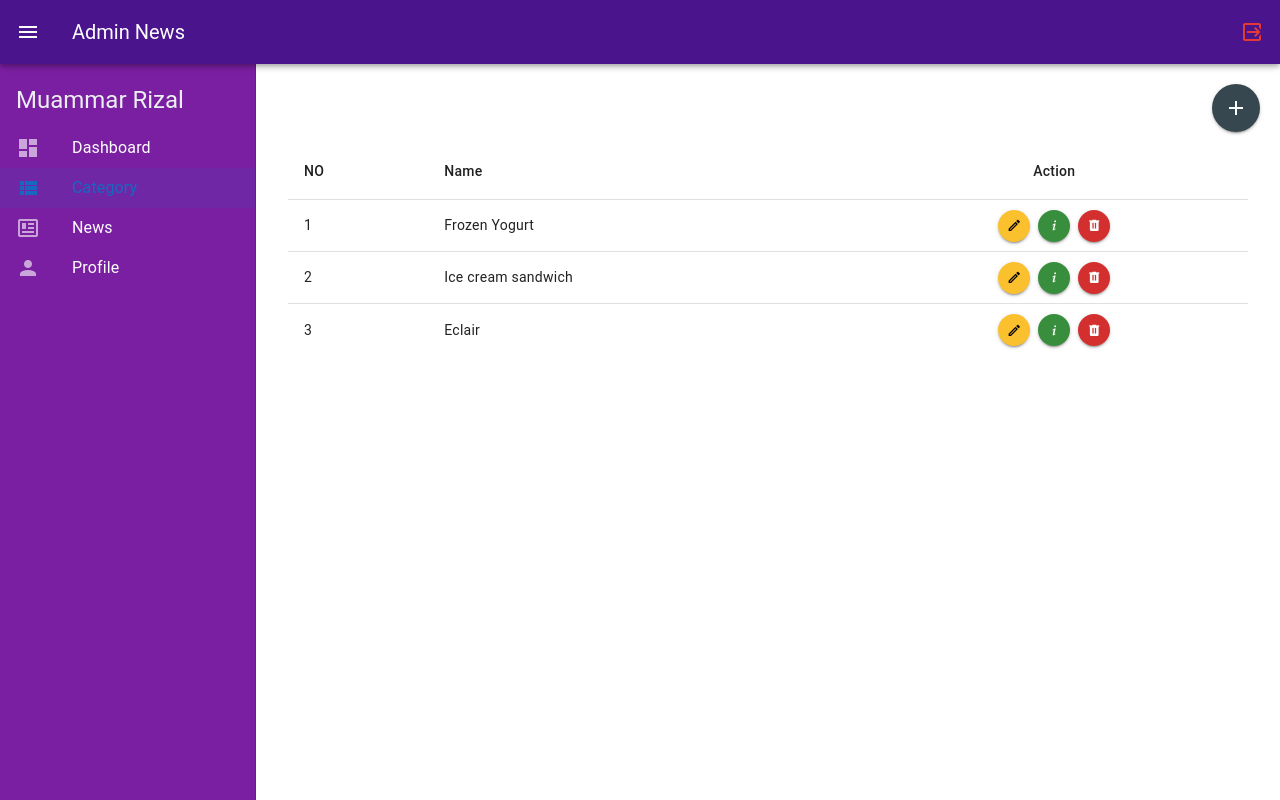
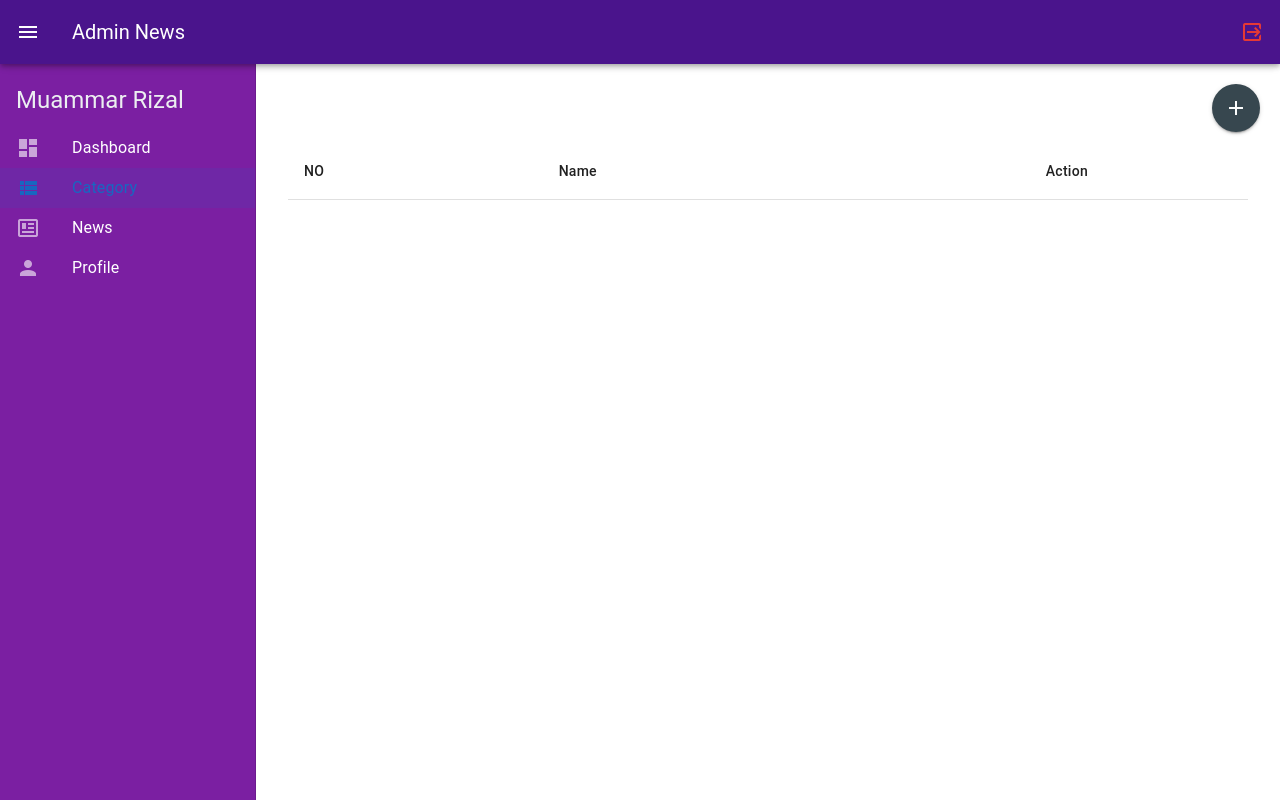
Before and after one commit to MuammarRizal/daily-digest, a Vue app: page /dashboard/category in a window 1280 px wide. Built offline with nearby package versions, Linux system fonts and the light colour scheme.

Commit message:
get : docs in firebase

```diff
--- a/src/stores/category.store.js
+++ b/src/stores/category.store.js
@@ -1,6 +1,6 @@
 import { ref, reactive } from 'vue'
 import { defineStore } from 'pinia'
-import { addDoc, collection } from 'firebase/firestore'
+import { addDoc, collection, getDocs, query } from 'firebase/firestore'
 import { db } from '@/config/firebase.config'
 
 const useCategoryStore = defineStore('Category', () => {
@@ -8,21 +8,7 @@ const useCategoryStore = defineStore('Category', () => {
   const dialog = ref(false)
   const form = ref(false)
   const isLoading = ref(false)
-
-  const categoryDatas = ref([
-    {
-      name: 'Frozen Yogurt',
-      calories: 159,
-    },
-    {
-      name: 'Ice cream sandwich',
-      calories: 237,
-    },
-    {
-      name: 'Eclair',
-      calories: 262,
-    },
-  ])
+  const CategoryDatas = ref([])
 
   const categoryInput = reactive({
     name: '',
@@ -55,7 +41,19 @@ const useCategoryStore = defineStore('Category', () => {
       isLoading.value = false
     }
   }
-  return { categoryDatas, dialog, form, onSubmit, category: categoryInput, isLoading }
+
+  const snapDocs = async () => {
+    const q = query(CategoryCollection)
+
+    const querySnapshot = await getDocs(q)
+    querySnapshot.forEach((doc) => {
+      // doc.data() is never undefined for query doc snapshots
+      CategoryDatas.value.push(doc.data())
+    })
+
+    console.log(CategoryDatas)
+  }
+  return { CategoryDatas, dialog, form, onSubmit, categoryInput, isLoading, snapDocs }
 })
 
 export default useCategoryStore
```
